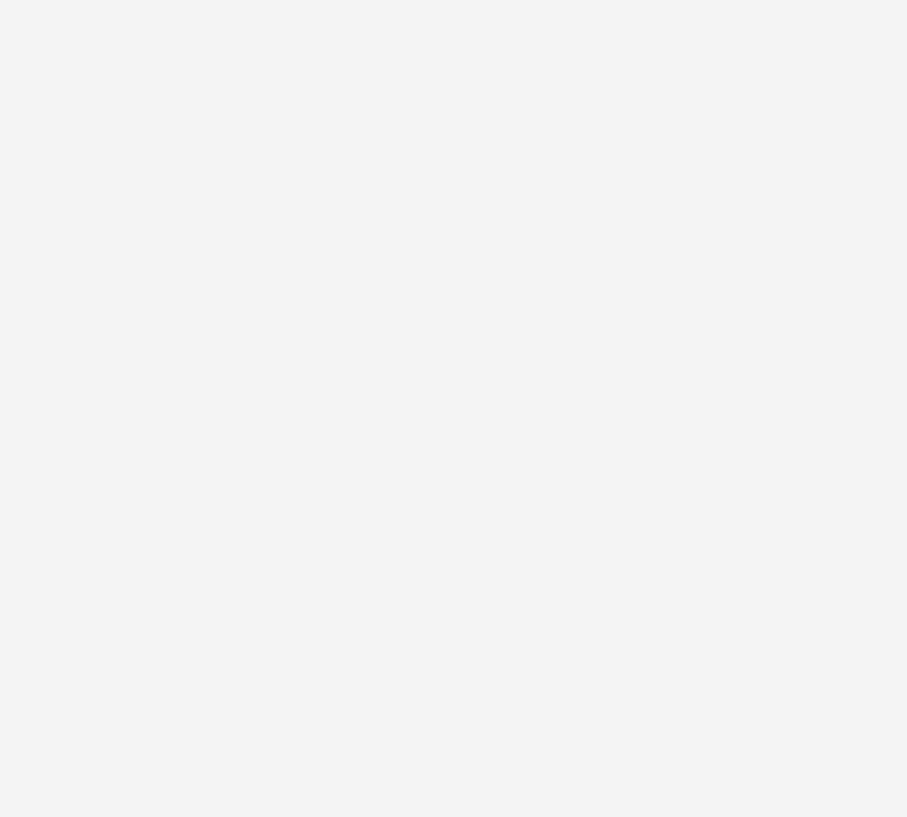
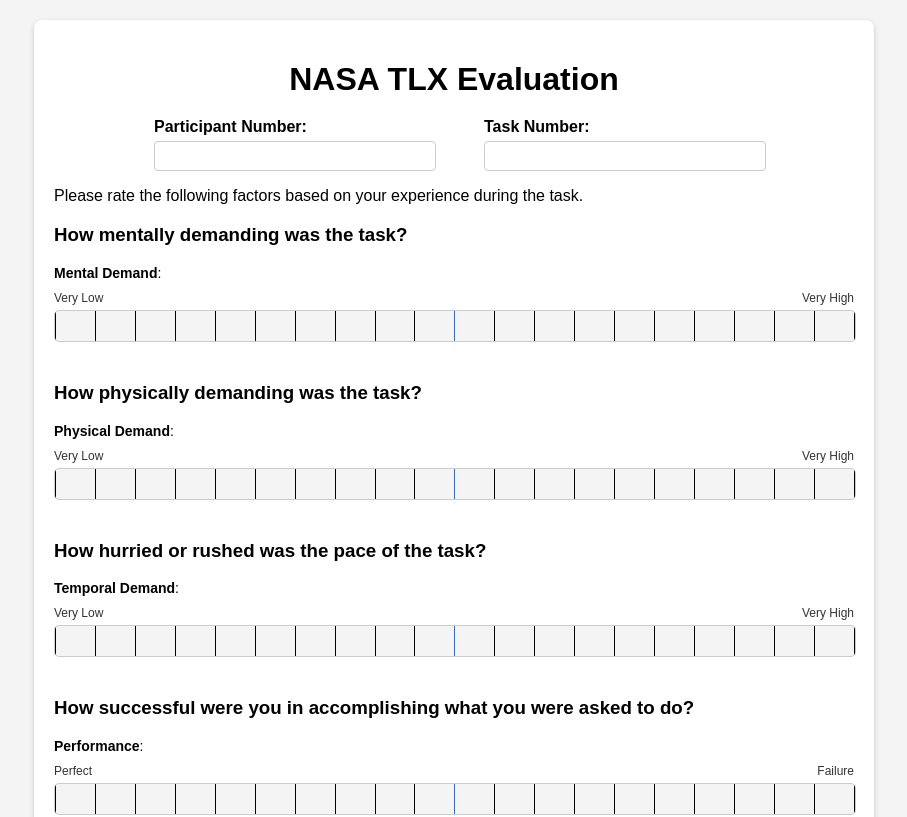
Before and after one commit to anupamshankar1997/nasa-tlx, a React (Create React App) app: page / in a window 1280 px wide. Before the commit this address had no page. Shown: the top 817 px of the page, without its empty margins (186-1093 px from the left). Built offline with nearby package versions, Linux system fonts and the light colour scheme.

Commit message:
changing path

```diff
--- a/package.json
+++ b/package.json
@@ -1,7 +1,7 @@
 {
   "name": "ntlx",
   "version": "0.1.0",
-  "homepage": "https://username.github.io/nasa-tlx/",
+  "homepage": "https://username.github.io/",
   "private": true,
   "dependencies": {
     "@testing-library/jest-dom": "^5.17.0",
--- a/src/App.js
+++ b/src/App.js
@@ -7,7 +7,7 @@
   return (
     <Router>
       <Routes>
-        <Route path="/nasa-tlx/" element={<SelectionPage />} />
+        <Route path="/" element={<SelectionPage />} />
         <Route path="/thank-you" element={<ThankYouPage />} />
       </Routes>
     </Router>
--- a/src/pages/ThankYouPage.js
+++ b/src/pages/ThankYouPage.js
@@ -18,7 +18,7 @@
           fontSize: "14px",
           fontWeight: "bold",
         }}
-        onClick={() => navigate("/nasa-tlx", { replace: true })}
+        onClick={() => navigate("/", { replace: true })}
       >
         Start Over
       </button>
```
